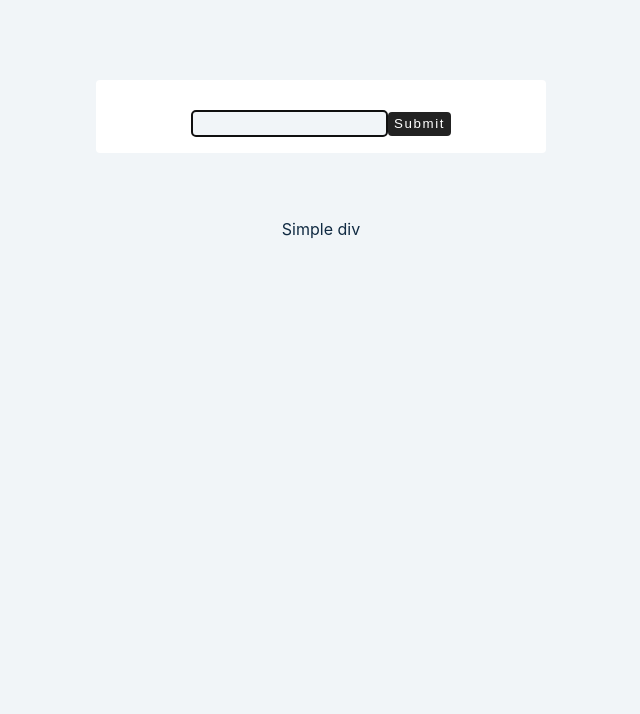
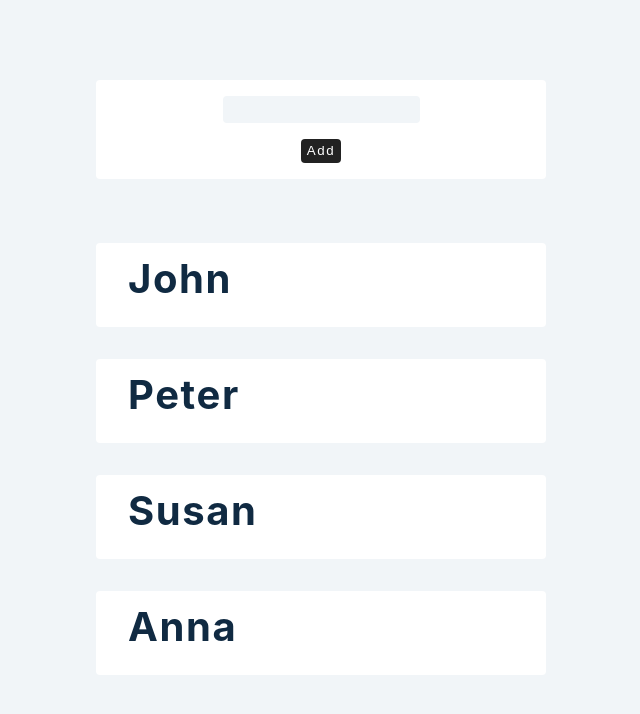
Before and after one commit to Amanskn/LearReactAdv1, a React (Create React App) app: page / in a window 1280 px wide. Shown: the top 714 px of the page, without its empty margins (319-959 px from the left). Built offline with nearby package versions, Linux system fonts and the light colour scheme.

Commit message:
going towards useReducer setup

```diff
--- a/src/App.js
+++ b/src/App.js
@@ -1,5 +1,5 @@
 import React from "react";
-import Setup from "./tutorial/5-useRef/setup/1-useRef-basics";
+import Setup from "./tutorial/6-useReducer/setup";
 // import Final from "./tutorial/6-useReducer/final";
 
 function App() {
--- a/src/tutorial/6-useReducer/setup/index.js
+++ b/src/tutorial/6-useReducer/setup/index.js
@@ -15,7 +15,7 @@ const Index = () => {
         ...people,
         {
           id: new Date().getTime().toString(),
-          name: name,
+          name,
         },
       ]);
     } else {
@@ -31,18 +31,18 @@ const Index = () => {
             type="text"
             value={name}
             onChange={(e) => {
-              console.log(e.target.value);
+              // console.log(e.target.value);
               setName(e.target.value);
             }}
           />
         </div>
         <button>Add</button>
       </form>
-      <div className="item">
+      <div>
         {people.map((person) => {
           const { id, name } = person;
           return (
-            <div>
+            <div key={id} className="item">
               <h2>{name}</h2>
             </div>
           );
```
